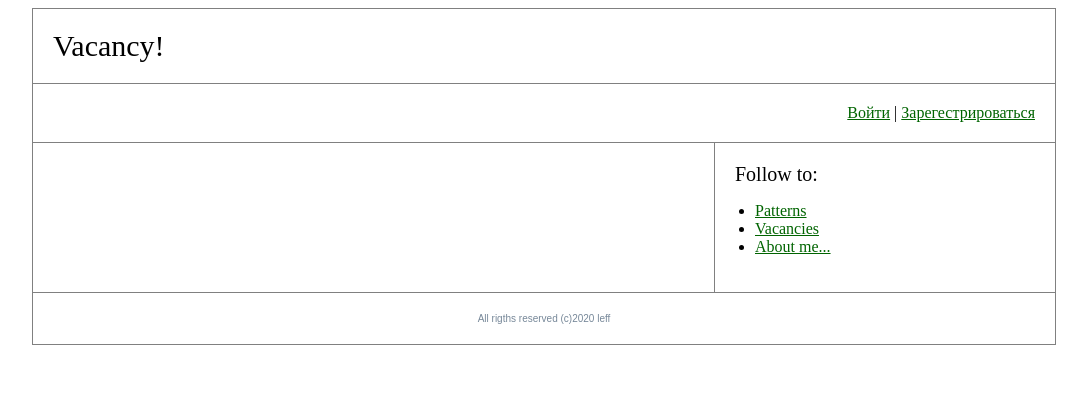
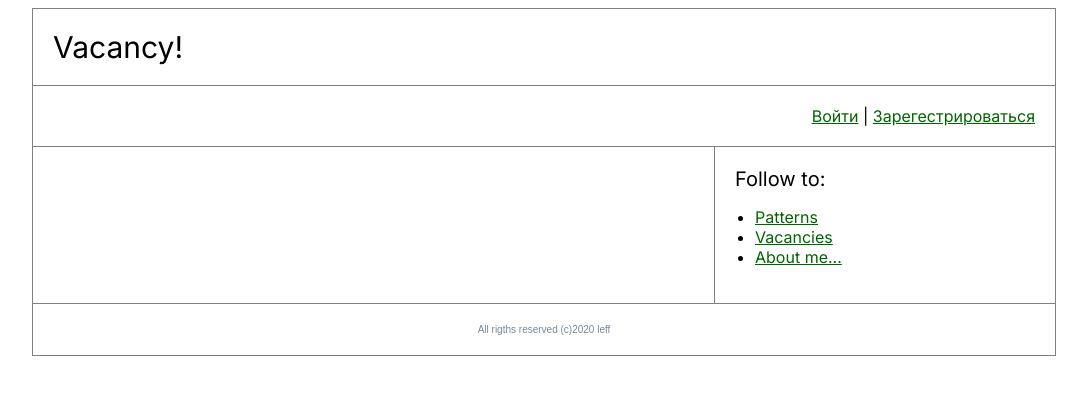
Before and after one commit to leffo/vacancy, a PHP site: page /vacs/vacancies in a window 1280 px wide. Shown: the top 395 px of the page, without its empty margins (96-1183 px from the left). Run offline with PHP 8.4, Linux system fonts and the light colour scheme; data that the repository does not hold is empty.

Commit message:
added  style google font "Inter"

```diff
--- a/public/styles.css
+++ b/public/styles.css
@@ -28,3 +28,6 @@
 a, a:visited {
     color: darkgreen;
 }
+body {
+    font-family: 'Inter', sans-serif;
+}
--- a/src/View/header.php
+++ b/src/View/header.php
@@ -4,6 +4,7 @@
     <meta charset="UTF-8">
     <title>All you need is ...!</title>
     <link rel="stylesheet" href="/styles.css">
+    <link href="https://fonts.googleapis.com/css2?family=Inter:wght@400;500;600&display=swap" rel="stylesheet">
 </head>
 <body>
 
```
